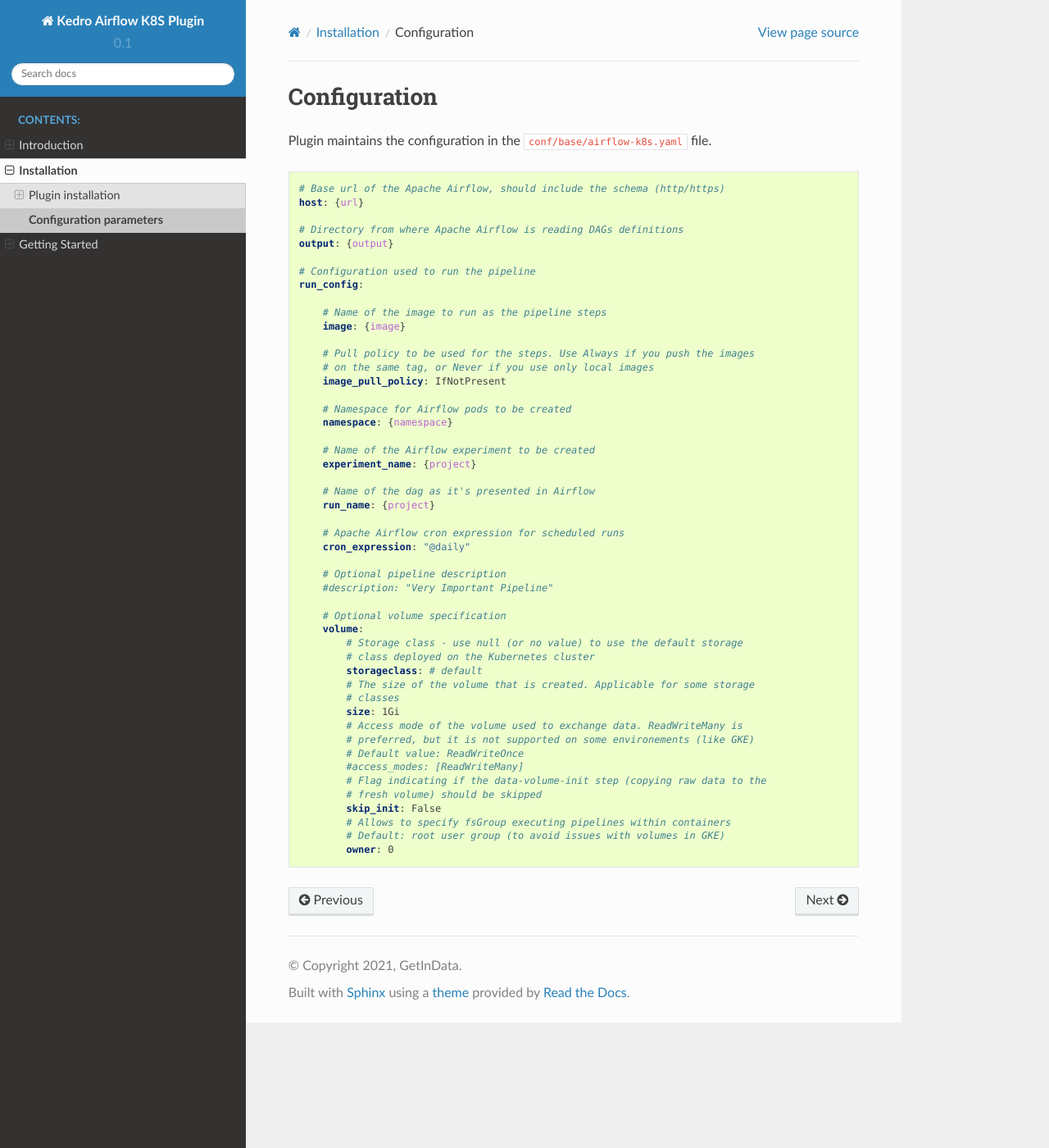
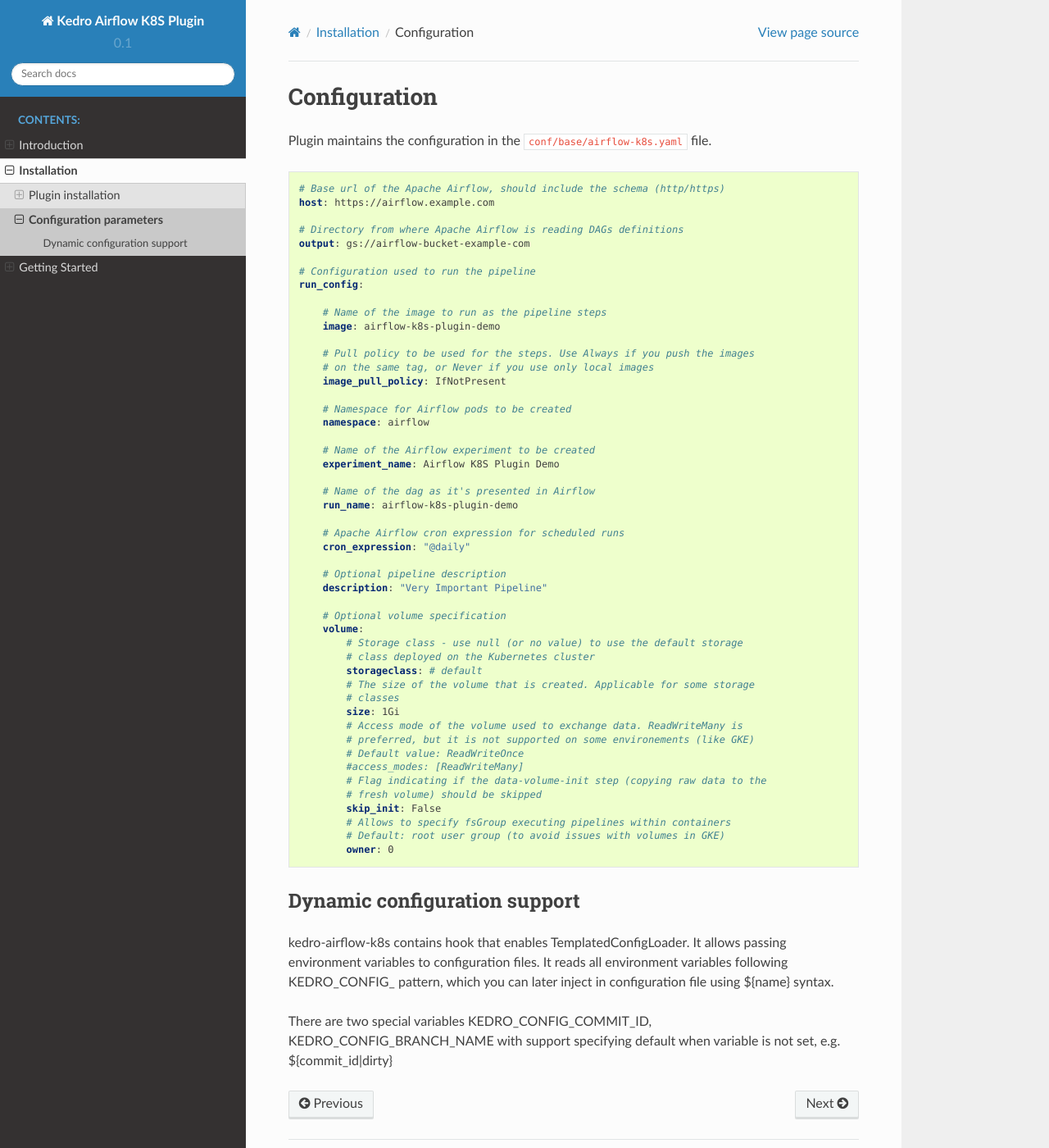
Before and after one commit to getindata/kedro-airflow-k8s, a Sphinx documentation site: the page built from docs/source/02_installation/02_configuration.md, in a window 1280 px wide and 1400 px high. Shown: the whole window at 82% size. Built offline with Sphinx 7.4.7 and the Read the Docs theme 2.0.0, drawn with Linux system fonts in a browser that asks for light colours.

Commit message:
Fill config in documentation for better visibility.

````diff
--- a/docs/source/02_installation/02_configuration.md
+++ b/docs/source/02_installation/02_configuration.md
@@ -4,35 +4,35 @@
 
 ```yaml
 # Base url of the Apache Airflow, should include the schema (http/https)
-host: {url}
+host: https://airflow.example.com
 
 # Directory from where Apache Airflow is reading DAGs definitions
-output: {output}
+output: gs://airflow-bucket-example-com
 
 # Configuration used to run the pipeline
 run_config:
 
     # Name of the image to run as the pipeline steps
-    image: {image}
+    image: airflow-k8s-plugin-demo
 
     # Pull policy to be used for the steps. Use Always if you push the images
     # on the same tag, or Never if you use only local images
     image_pull_policy: IfNotPresent
 
     # Namespace for Airflow pods to be created
-    namespace: {namespace}
+    namespace: airflow
 
     # Name of the Airflow experiment to be created
-    experiment_name: {project}
+    experiment_name: Airflow K8S Plugin Demo
 
     # Name of the dag as it's presented in Airflow
-    run_name: {project}
+    run_name: airflow-k8s-plugin-demo
 
     # Apache Airflow cron expression for scheduled runs
     cron_expression: "@daily"
 
     # Optional pipeline description
-    #description: "Very Important Pipeline"
+    description: "Very Important Pipeline"
 
     # Optional volume specification
     volume:
@@ -53,3 +53,12 @@
         # Default: root user group (to avoid issues with volumes in GKE)
         owner: 0
 ```
+
+## Dynamic configuration support
+
+kedro-airflow-k8s contains hook that enables TemplatedConfigLoader. It allows passing environment variables to
+configuration files. It reads all environment variables following KEDRO_CONFIG_<NAME> pattern, which you can later
+inject in configuration file using ${name} syntax.
+
+There are two special variables KEDRO_CONFIG_COMMIT_ID, KEDRO_CONFIG_BRANCH_NAME with support specifying default when
+variable is not set, e.g. ${commit_id|dirty}
````
Also changed, not shown: 1 other file.
